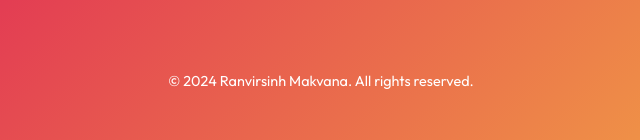
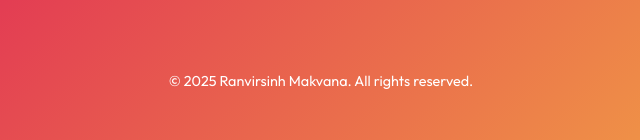
Before and after one commit to Ranvirsinh-bapu/Ranvirsinh, a plain HTML site: page index.html in a window 1280 px wide. Shown: the part 4432-4572 px from the top of the page, 319-959 px from the left. Drawn offline with Linux system fonts and the light colour scheme; animation ran at ten frames a second.

Commit message:
copyright

```diff
--- a/index.html
+++ b/index.html
@@ -390,7 +390,7 @@
                     <a href="#"><i class="fab fa-github"></i></a>
                </div>
           </div>
-          <p class="copyright">&copy; 2024 Ranvirsinh Makvana. All rights reserved.</p>
+          <p class="copyright">&copy; 2025 Ranvirsinh Makvana. All rights reserved.</p>
      </footer>
 
      <script src="assets/custome.js"></script>
```
